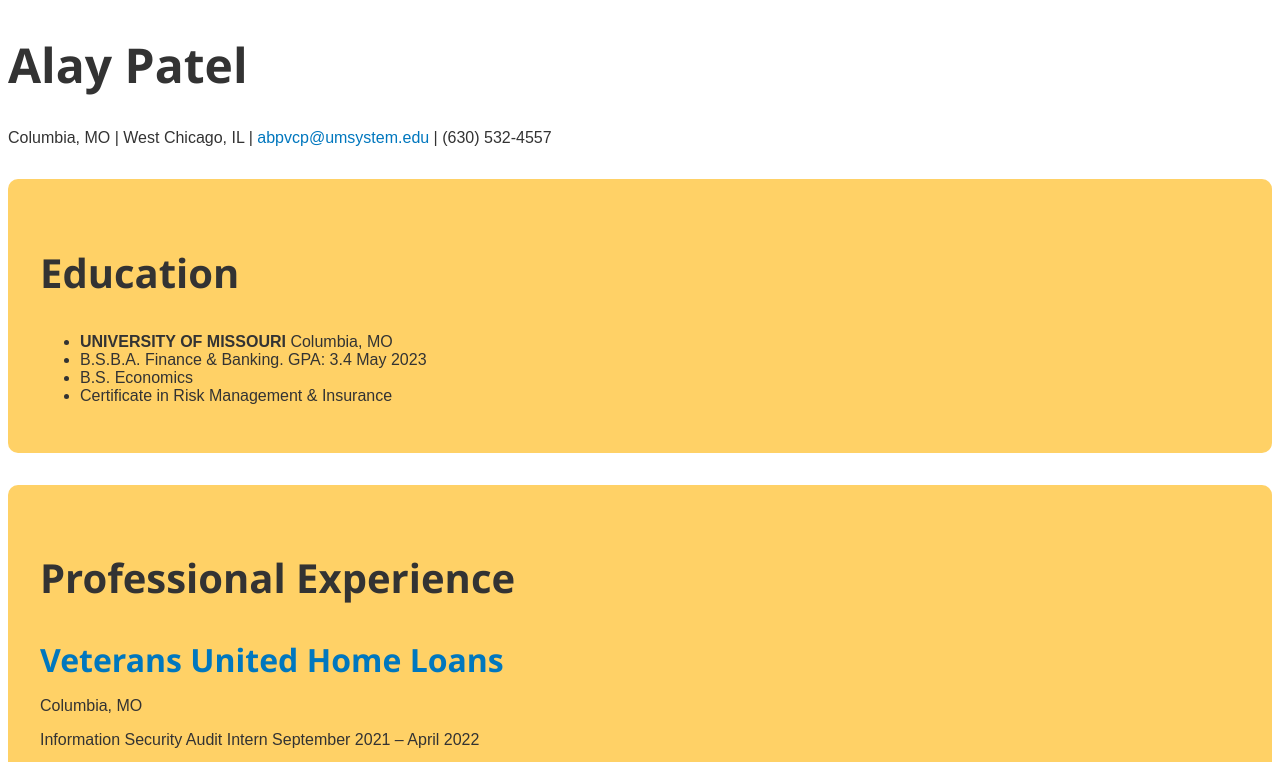
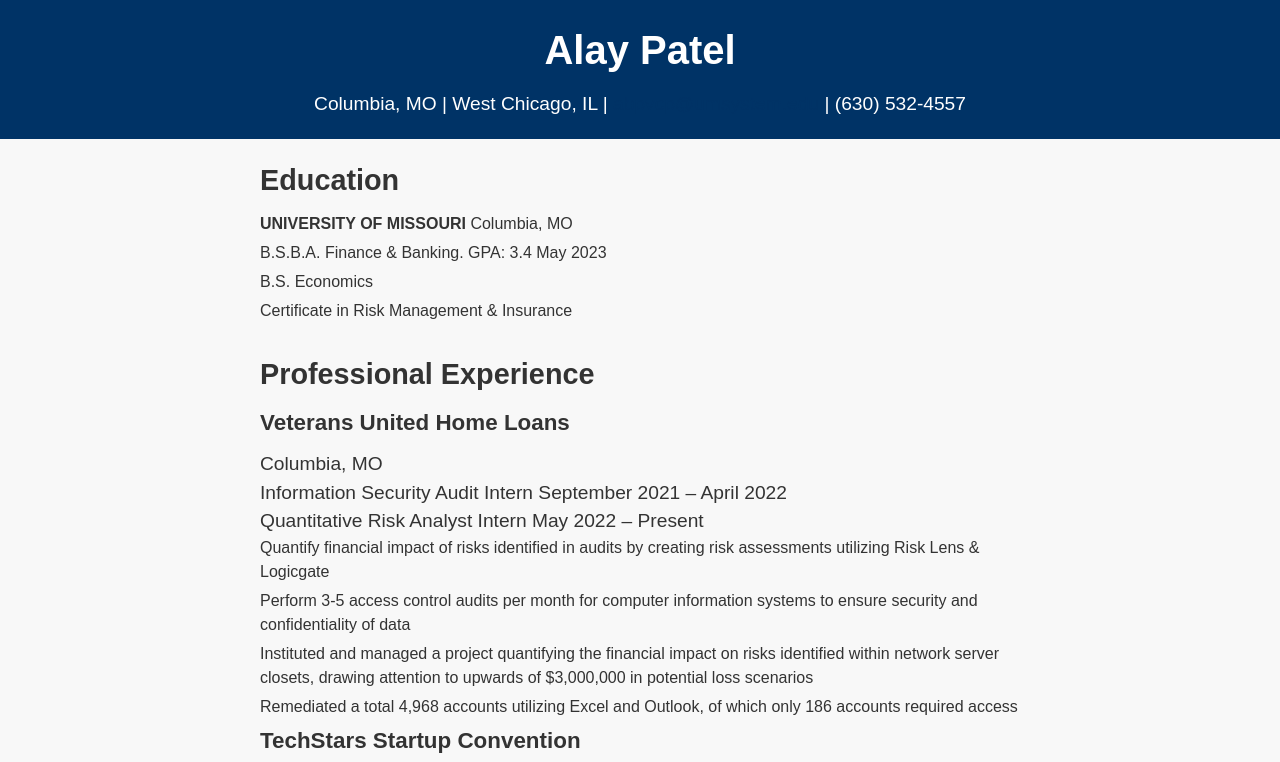
Before and after one commit to lukeallcodes/Alay-Patel-Resume, a plain HTML site: page index.html in a window 1280 px wide. Shown: the top 762 px of the page. Drawn offline with Linux system fonts and the light colour scheme.

Commit message:
Update style.css

```diff
--- a/style.css
+++ b/style.css
@@ -1,124 +1,97 @@
-body {
-  background-color: #fff;
-  color: #333;
-  font-family: Arial, sans-serif;
+/* Reset default browser styles */
+* {
+    box-sizing: border-box;
+    margin: 0;
+    padding: 0;
 }
 
-/* Heading styles */
-h1, h2, h3, h4, h5, h6 {
-  font-family: 'Segoe UI', Tahoma, Geneva, Verdana, sans-serif;
+/* Global styles */
+body {
+    font-family: Arial, sans-serif;
+    font-size: 16px;
+    line-height: 1.5;
     color: #333;
+    background-color: #f8f8f8;
+}
+
+/* Header */
+header {
+    background-color: #003366;
+    color: #fff;
+    padding: 20px;
+    text-align: center;
 }
 
 h1 {
-  font-size: 3rem;
+    font-size: 2.5rem;
+    margin-bottom: 10px;
+}
+
+p {
+    font-size: 1.2rem;
+    margin-bottom: 0;
+}
+
+/* Main content */
+main {
+    max-width: 800px;
+    margin: 0 auto;
+    padding: 20px;
+}
+
+section {
+    margin-bottom: 30px;
 }
 
 h2 {
-  font-size: 2.5rem;
+    font-size: 1.8rem;
+    margin-bottom: 10px;
 }
 
 h3 {
-  font-size: 2rem;
+    font-size: 1.4rem;
+    margin-bottom: 10px;
 }
 
-/* Link styles */
+ul {
+    list-style: none;
+    margin: 0;
+    padding: 0;
+}
+
+li {
+    margin-bottom: 5px;
+}
+
+/* Links */
 a {
-  color: #0077be;
+    color: #003366;
     text-decoration: none;
 }
 
 a:hover {
-  color: #004b8c;
     text-decoration: underline;
 }
 
-/* Section styles */
-section {
-  margin: 2rem 0;
-  padding: 2rem;
-  background-color: #f2f2f2;
-  border-radius: 10px;
-}
-
-section h3 {
-  font-size: 2.5rem;
-  margin-bottom: 1rem;
-  color: #0077be;
-}
-
-/* Article styles */
-article {
-  margin-bottom: 2rem;
-}
-
-article h3 {
+/* Media queries */
+@media only screen and (max-width: 600px) {
+    header h1 {
         font-size: 2rem;
-  margin-bottom: 0.5rem;
-  color: #333;
-}
-
-article h4 {
-  font-size: 1.5rem;
-  margin-bottom: 0.5rem;
-  color: #0077be;
-}
-
-article p {
-  margin-bottom: 0.5rem;
-}
-
-article ul {
-  margin-bottom: 1rem;
-  padding-left: 1.5rem;
-  list-style-type: disc;
-}
-
-/* Leadership section styles */
-article ul li {
-  margin-bottom: 0.5rem;
-}
-
-/* Skills section styles */
-article ul li:last-child {
-  margin-bottom: 0;
-}
-
-/* Blue and yellow color palette */
-body {
-  --primary-color: #0077be;
-  --secondary-color: #ffd166;
     }
 
     section {
-  background-color: var(--secondary-color);
+        margin-bottom: 20px;
     }
 
-section h3 {
-  color: var(--primary-color);
+    h2 {
+        font-size: 1.6rem;
     }
 
-a {
-  color: var(--primary-color);
+    h3 {
+        font-size: 1.2rem;
     }
 
-a:hover {
-  color: #004b8c;
+    p {
+        font-size: 1rem;
     }
-
-article h4 {
-  color: var(--primary-color);
 }
-
-article ul {
-  list-style-type: disc;
-  color: #333;
-}
-
-article ul li {
-  color: #333;
-}
-
-article ul li:before {
-  color: var(--primary-color);
-}
```
Lines whose indentation alone changed are shown as unchanged.
